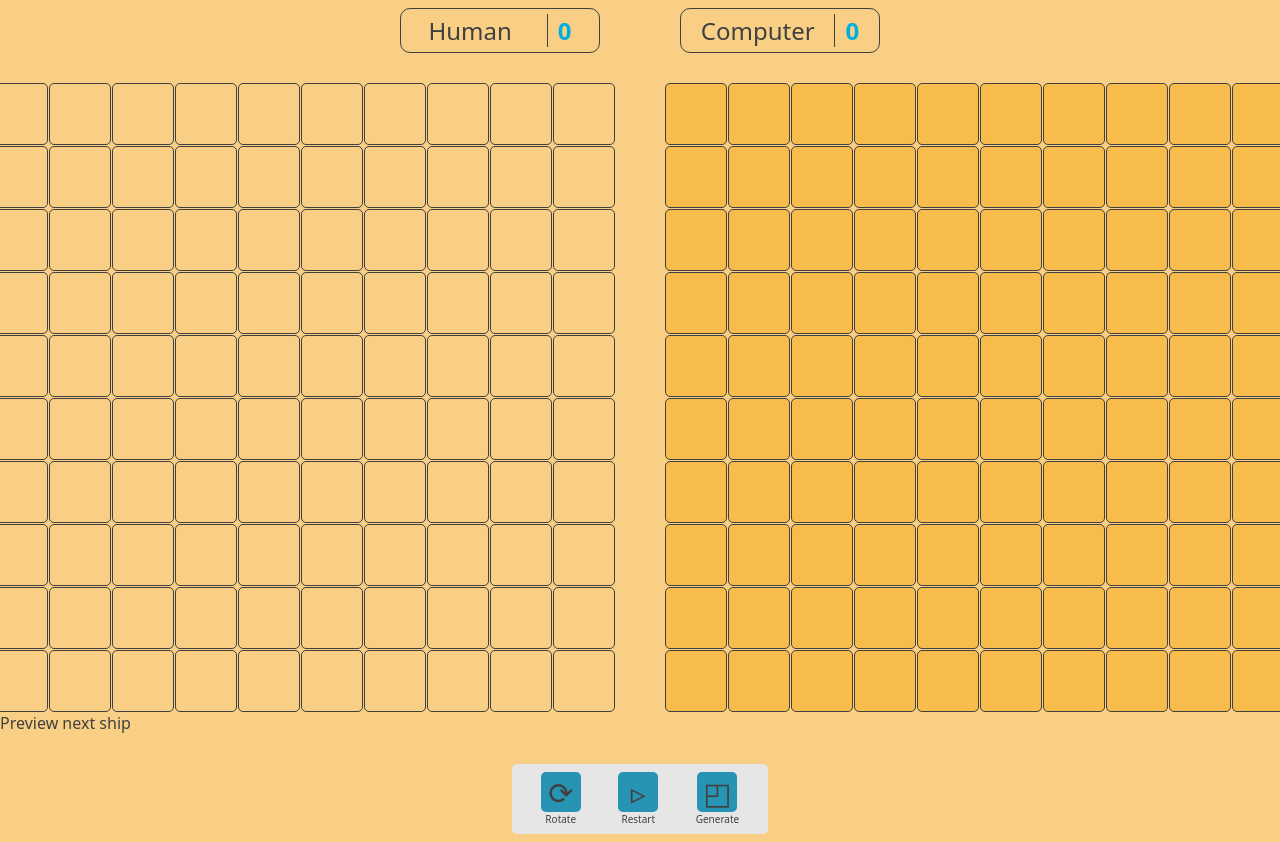
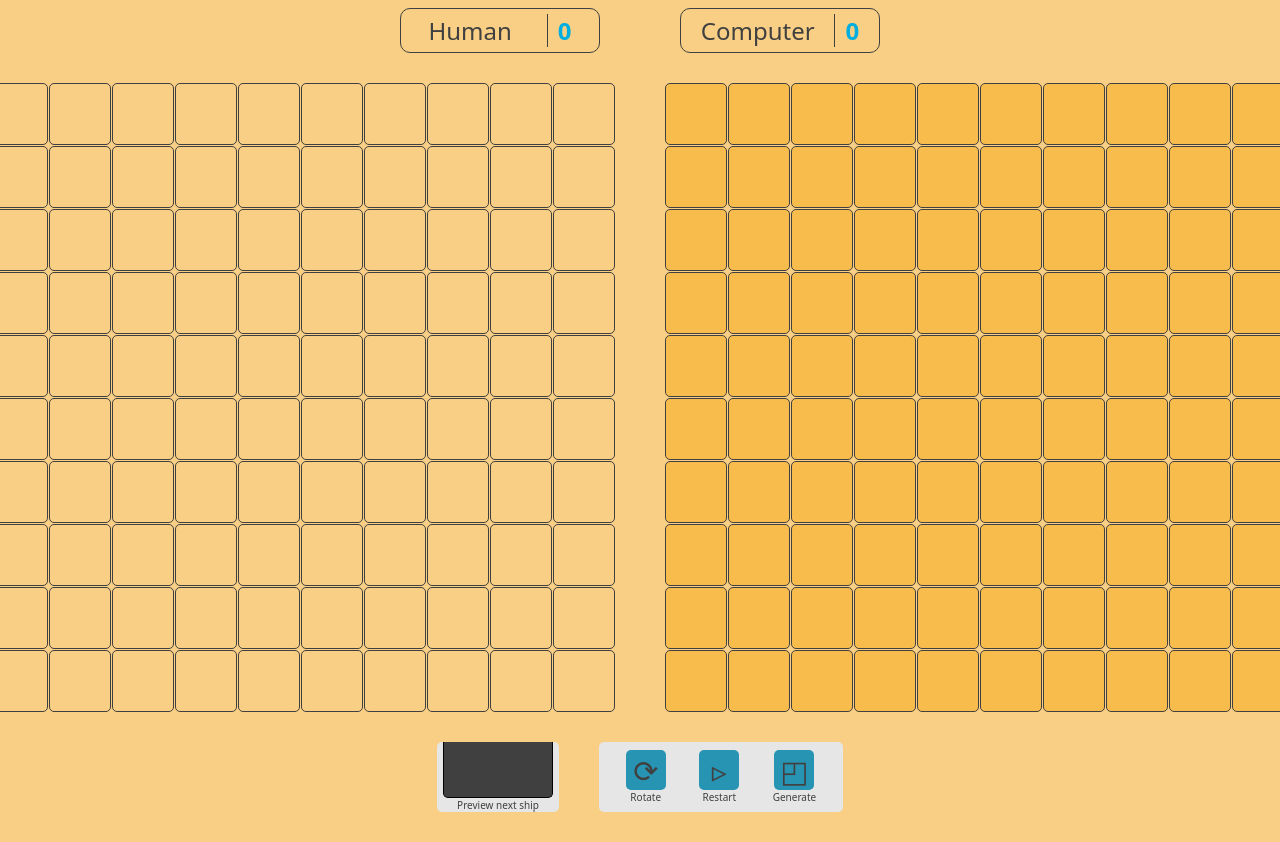
Before and after one commit to durgeshbg/battleship, a website built with webpack: page src/index.html in a window 1280 px wide. Shown: the part 131-973 px from the top of the page. Built offline with nearby package versions, Linux system fonts and the light colour scheme.

Commit message:
add: preview styles

```diff
--- a/src/style.css
+++ b/src/style.css
@@ -111,12 +111,42 @@ h1 {
   font-size: 10rem;
 }
 
+.navbar {
+  display: flex;
+  justify-content: center;
+  gap: 40px;
+  padding: 30px;
+}
+
+.preview {
+  background-color: var(--white);
+  height: 70px;
+  width: 10%;
+  border-radius: 5px;
+
+  display: flex;
+  flex-direction: column;
+  justify-content: center;
+  align-items: center;
+}
+
+.preview .display {
+  width: 90%;
+  height: 60px;
+  border: 0.1px solid black;
+  border-top: none;
+  border-radius: 0px 0px 5px 5px;
+  background-color: var(--black);
+
+  display: flex;
+  justify-content: center;
+  align-items: center;
+}
+
 .dashboard {
   height: 70px;
   width: 20%;
   background-color: var(--white);
-  margin: auto;
-  margin-top: 30px;
   border-radius: 5px;
   padding: 10px;
 
@@ -148,7 +178,7 @@ h1 {
   cursor: pointer;
 }
 
-.dashboard .tag {
+.navbar .tag {
   font-size: 10px;
   font-weight: lighter;
 }
```
